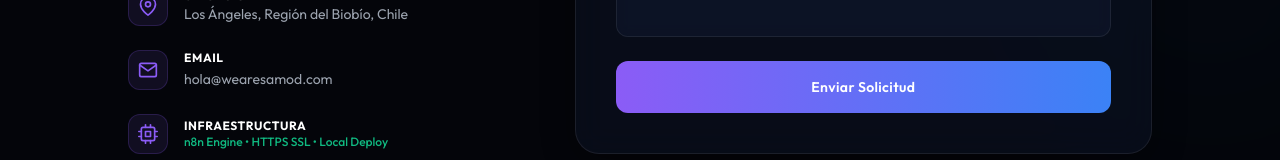
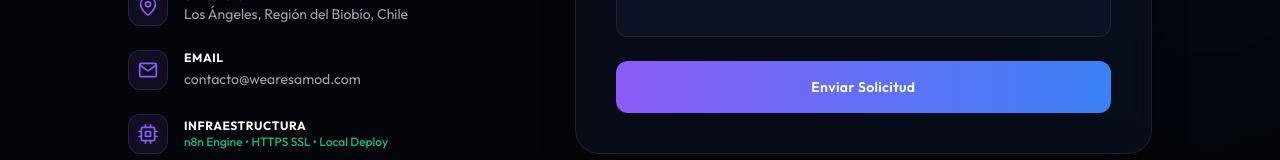
Before and after one commit to j0t4inc0de/wearesamod-landing, a Vue app: page / in a window 1280 px wide. Shown: the part 4548-4708 px from the top of the page. Built offline with nearby package versions, Linux system fonts and the light colour scheme; no server answers.

Commit message:
Update contact email address in Contact.vue

```diff
--- a/src/components/Contact.vue
+++ b/src/components/Contact.vue
@@ -95,7 +95,7 @@ const handleSubmit = async () => {
               </div>
               <div>
                 <h4 class="text-xs font-bold text-white uppercase tracking-wider">Email</h4>
-                <a href="mailto:hola@wearesamod.com" class="text-sm text-brand-muted hover:text-white transition-colors">hola@wearesamod.com</a>
+                <a href="mailto:contacto@wearesamod.com" class="text-sm text-brand-muted hover:text-white transition-colors">contacto@wearesamod.com</a>
               </div>
             </div>
 
```
